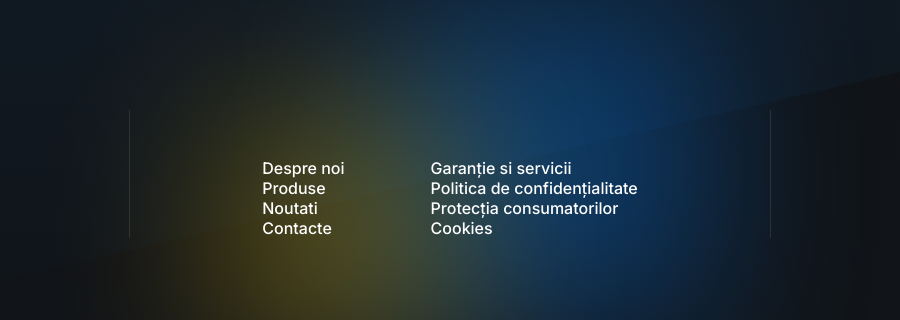
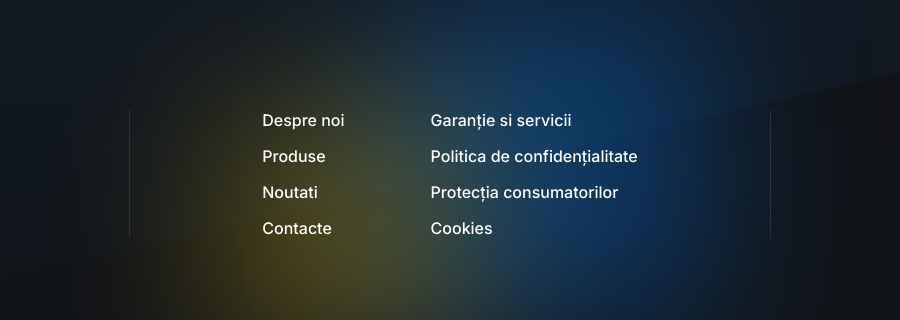
Before and after one commit to Valerii-Hyrchenko/PC_Shop, a website: page src/index.html in a window 1280 px wide. Shown: the part 2722-3042 px from the top of the page, 188-1088 px from the left. Drawn offline with nearby package versions, Linux system fonts and the light colour scheme; files that its build step writes are made by us from their sources; files whose address does not match are found by name.

Commit message:
FIxed_footer

```diff
--- a/gulp/version.json
+++ b/gulp/version.json
@@ -1,3 +1,3 @@
 {
-    "main": "20230512092248"
+    "main": "20230512093302"
 }
--- a/src/scss/sections/footer.scss
+++ b/src/scss/sections/footer.scss
@@ -43,9 +43,7 @@
     }
 
     &-ul {
-      & > li > a {
-        text-decoration: none;
-        color: $base-white;
+      & > li {
         display: block;
         font-weight: 500;
         @include toRem(font-size, 16);
@@ -53,6 +51,10 @@
 
         &:not(:last-of-type) {
           @include toRem(margin-bottom, 16);
+        }
+        & > a {
+          text-decoration: none;
+          color: $base-white;
         }
       }
 
```
Also changed, not shown: dist/css/style.min.css, dist/index.html.
